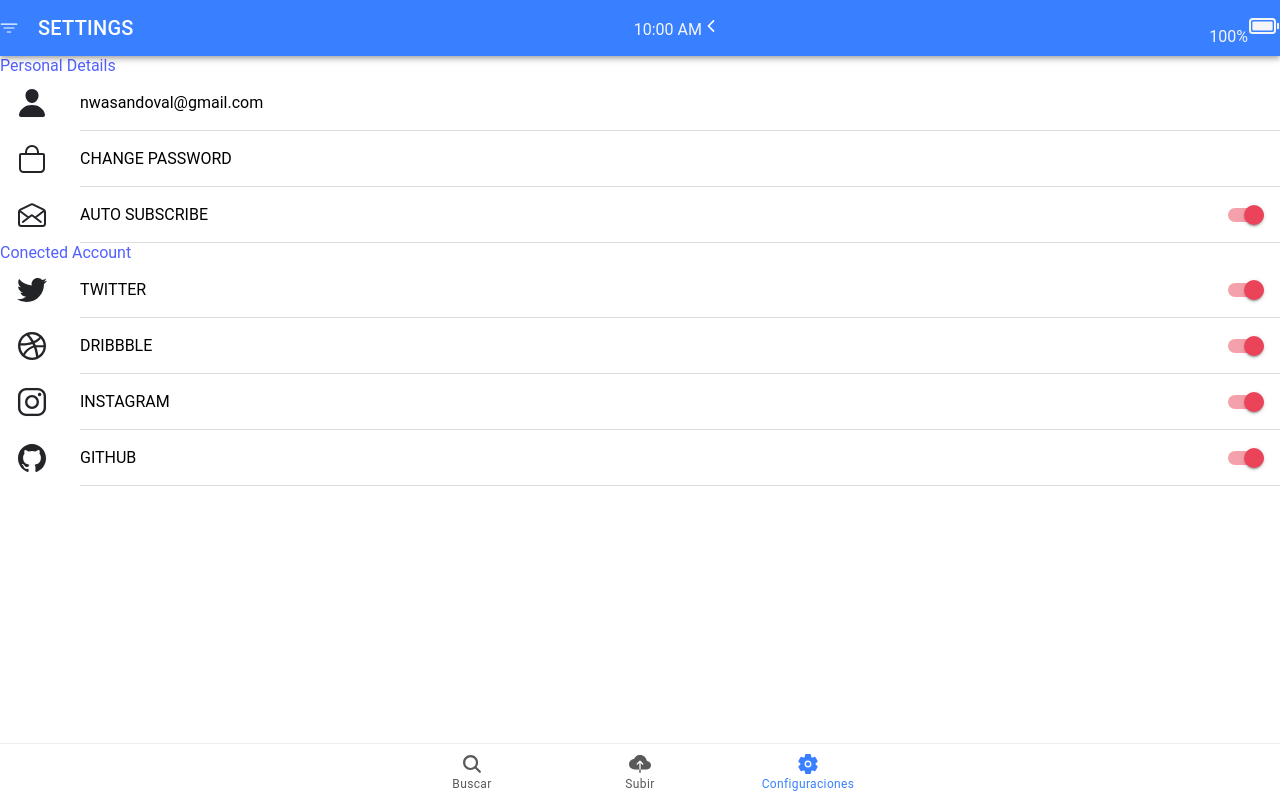
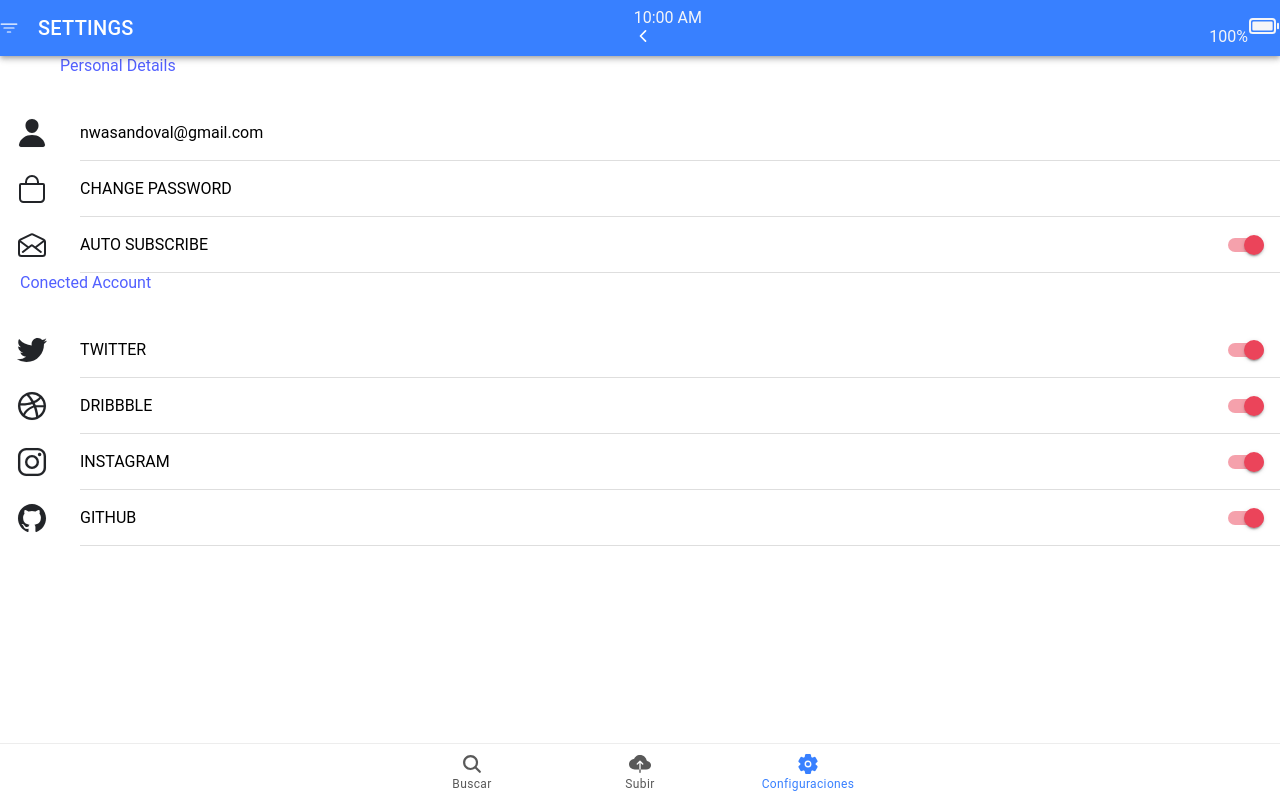
Before and after one commit to nwasandoval/IonicEnero, a React (Vite) app: page /settings in a window 1280 px wide. Built offline with nearby package versions, Linux system fonts and the light colour scheme.

Commit message:
Creacion de componentes settings. Solucionar varias cosas

```diff
--- a/src/components/SettibgsItem.jsx
+++ /dev/null
@@ -1,4 +0,0 @@
-const SettingsItem = () => {
-    return (<div></div>)
-}
-export default SettingsItem;
--- /dev/null
+++ b/src/components/SettingsItem.jsx
@@ -0,0 +1,17 @@
+import { IonIcon, IonItem, IonLabel, IonText } from "@ionic/react";
+import { person } from "ionicons/icons";
+
+const SettingsItem = ({ text, size, color, iconos }) => {
+  return (
+    <>
+      <IonText className="text-subtitle" color="tertiary">
+        {text}
+      </IonText>
+      {/* <IonItem className="container-item" button={true}>
+        <IonIcon color="dark" slot="start" icon={person} size="large"></IonIcon>
+        <IonLabel>{text}</IonLabel>
+      </IonItem> */}
+    </>
+  );
+};
+export default SettingsItem;
--- a/src/pages/Search.jsx
+++ b/src/pages/Search.jsx
@@ -17,13 +17,13 @@ import SearchItem from "../components/SearchItem";
 
 const Search = () => {
   const item1 = {
-    image: "https://www.motleydenim.es/images/zoom/jackjones_noos2023_4156895_12163777_5.jpg",
+    image:
+      "https://www.motleydenim.es/images/zoom/jackjones_noos2023_4156895_12163777_5.jpg",
     title: "MH01",
     subtitle: "OSLO - SUDADERA CON CAPUCHA",
     size: "M",
     color: "Azul",
-  }
-
+  };
 
   return (
     <IonPage>
--- a/src/pages/Settings.css
+++ b/src/pages/Settings.css
@@ -0,0 +1,7 @@
+.text-subtitle {
+   margin: 30px 20px;
+}
+
+.container-item {
+    margin-top: 30px;
+}
--- a/src/pages/Settings.jsx
+++ b/src/pages/Settings.jsx
@@ -1,8 +1,6 @@
 import {
-  IonButton,
   IonContent,
   IonHeader,
-  IonInput,
   IonPage,
   IonTitle,
   IonToolbar,
@@ -10,19 +8,16 @@ import {
   IonText,
   IonItem,
   IonLabel,
-  IonNote,
   IonToggle,
 } from "@ionic/react";
 
 import "./Settings.css";
 import { useState } from "react";
 import {
-  atCircle,
   bagOutline,
   batteryFull,
   chevronBack,
   filterOutline,
-  listCircle,
   logoDribbble,
   logoGithub,
   logoInstagram,
@@ -30,8 +25,10 @@ import {
   mailOpenOutline,
   person,
 } from "ionicons/icons";
+import SettingsItem from "../components/SettingsItem";
 
 const Settings = () => {
+
   const [name, setName] = useState("");
   const saveUser = () => {
     const elNombreEstaVacio = name === "";
@@ -39,17 +36,25 @@ const Settings = () => {
       alert(`Debe ingresar un nuevo nombre`);
     } else alert(`Se guardara el usuario ${name}`);
   };
+  const item1 = {
+    text: "",
+    size: "",
+    color: "",
+    iconos: "",
+
+  }
   return (
     <IonPage>
       <IonHeader>
         <IonToolbar color="primary">
           <IonText color="light">
-            <span>10:00 AM</span>
+            10:00 AM
           </IonText>
+          <br />
           <IonIcon size="small" icon={chevronBack}></IonIcon>
           <IonIcon slot="start" size="small" icon={filterOutline}></IonIcon>
           <IonText slot="end" color="light">
-            <span>100%</span>
+            100%
             <IonIcon size="large" icon={batteryFull}></IonIcon>
           </IonText>
           <IonTitle slot="start">SETTINGS</IonTitle>
@@ -59,10 +64,19 @@ const Settings = () => {
       {/* Personal Details */}
 
       <IonContent fullscreen>
-        <IonText color="tertiary">
-          <span>Personal Details</span>
+        <SettingsItem
+        text={item1.text}
+        size={item1.size}
+        color={item1.color}
+        iconos={item1.iconos}>
+        </SettingsItem>
+
+        <IonText className="text-subtitle" color="tertiary">
+          Personal Details
         </IonText>
-        <IonItem button={true}>
+
+
+        <IonItem className="container-item" button={true}>
           <IonIcon
             color="dark"
             slot="start"
@@ -97,11 +111,10 @@ const Settings = () => {
         </IonItem>
 
         {/* Conected Account */}
-
-        <IonText color="tertiary">
-          <span>Conected Account</span>
+        <IonText className="text-subtitle" color="tertiary">
+          Conected Account
         </IonText>
-        <IonItem>
+        <IonItem className="container-item">
           <IonIcon
             color="dark"
             slot="start"
```
